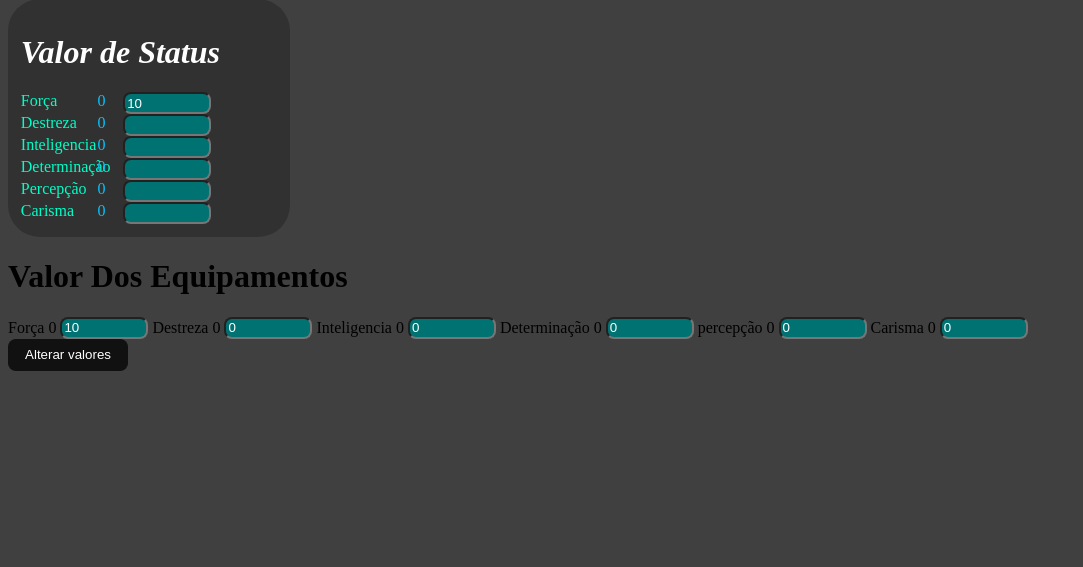
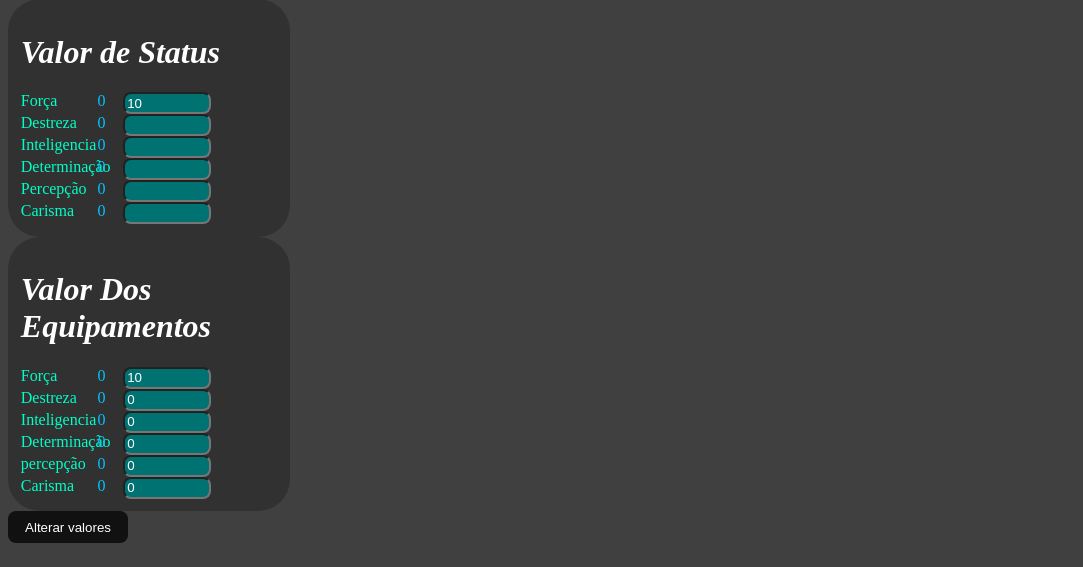
Before and after one commit to DivineHealing/JOGADORESCDE, a Flask app: page / in a window 1280 px wide. Shown: the part 233-800 px from the top of the page, without its empty margins (0-1083 px from the left). Run offline with Flask 3, Linux system fonts and the light colour scheme.

Commit message:
Update styles.css

```diff
--- a/static/styles.css
+++ b/static/styles.css
@@ -30,16 +30,30 @@ body {
     width: 20vw;
 }
 
-.valatributo h1, .valstatus h1 {
+.atrequipamento {
+    display: grid;
+    grid-template-columns: 6vw 2vw 5vw;
+}
+
+.valequipamento {
+    font: times, serif;
+    background-color: #313131;
+    border-radius: 4vh;
+    border-color: rgb(0, 0, 0);
+    padding: 1vw;
+    width: 20vw;
+}
+
+.valatributo h1, .valstatus h1, .valequipamento h1 {
     color: white;
     font-style: italic;
 }
 
-.atributo label,  .atrstatus label{
+.atributo label,  .atrstatus label, .atrequipamento label{
     color: rgb(0, 255, 200);
 }
 
-.atrstatus labelat, .atributo labelat{
+.atrstatus labelat, .atributo labelat, .atrequipamento labelat{
     color: rgb(0, 195, 255);
 }
 
```
